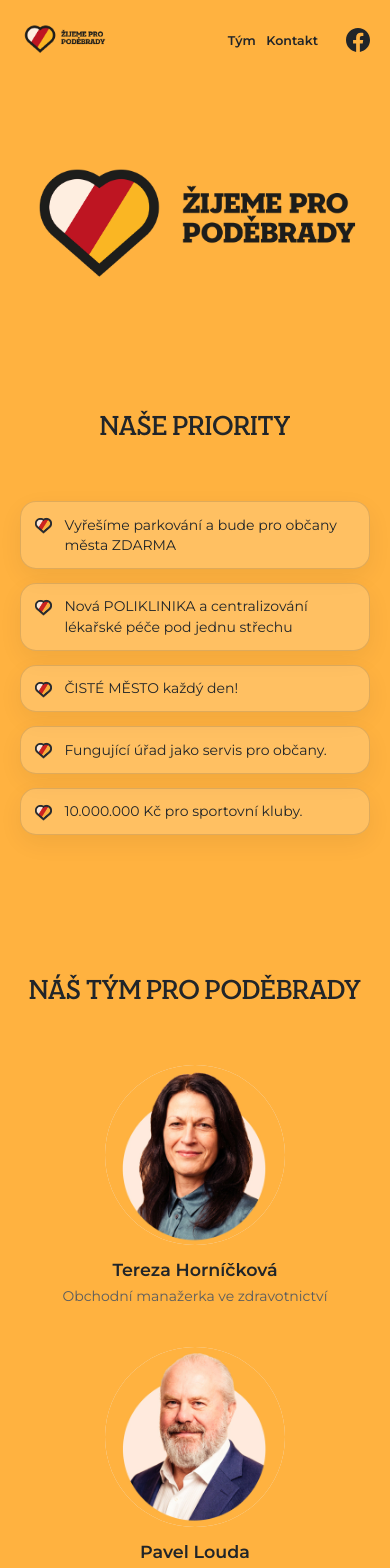
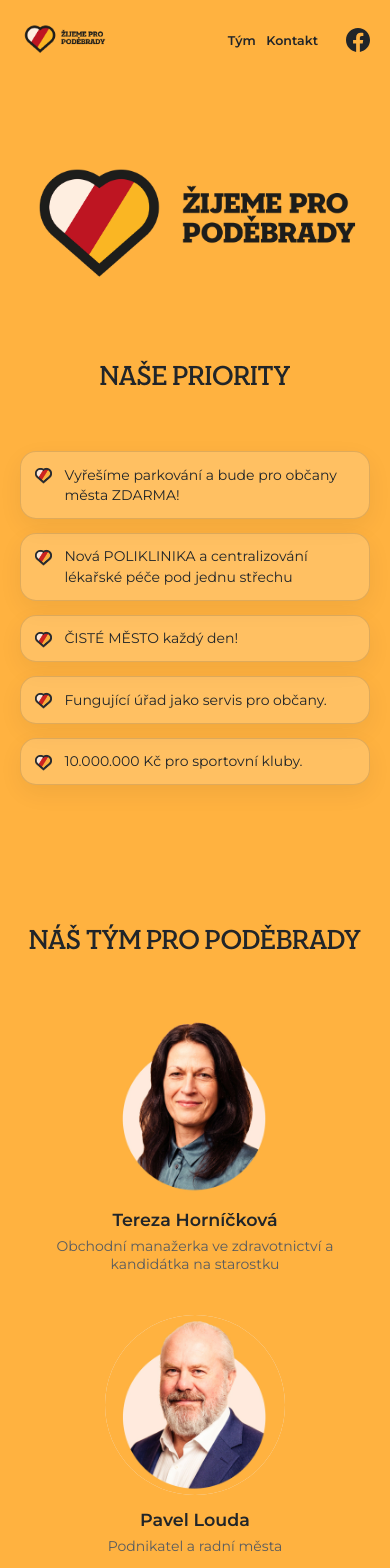
Before and after one commit to muzikp/www.zijemepropodebrady.cz, a SvelteKit app: page / in a window 390 px wide. Shown: the top 1568 px of the page. Built offline with nearby package versions, Linux system fonts and the light colour scheme.

Commit message:
Tighten homepage spacing

```diff
--- a/src/routes/+page.svelte
+++ b/src/routes/+page.svelte
@@ -136,13 +136,13 @@
 </section>
 
 <!-- Priorities Section -->
-<section class="priorities">
-	<div class="container">
-		<h2>NAŠE PRIORITY</h2>
+	<section class="priorities">
+		<div class="container">
+			<h2>NAŠE PRIORITY</h2>
 		<ul class="priority-list">
 			<li>
 				<img src="{base}/favicon.png" alt="" aria-hidden="true" />
-				<span>Vyřešíme parkování a bude pro občany města ZDARMA</span>
+				<span>Vyřešíme parkování a bude pro občany města ZDARMA!</span>
 			</li>
 			<li>
 				<img src="{base}/favicon.png" alt="" aria-hidden="true" />
@@ -175,7 +175,15 @@
 						<img src="{base}{member.avatarFilePath}" alt="{member.krestniJmeno} {member.prijmeni}" />
 					</div>
 					<h3>{member.krestniJmeno} {member.prijmeni}</h3>
-					<p class="member-profession">{member.povolani}</p>
+					<p class="member-profession">
+						{#if member.krestniJmeno === 'Tereza' && member.prijmeni === 'Horníčková'}
+							Obchodní manažerka ve zdravotnictví a kandidátka na starostku
+						{:else if member.krestniJmeno === 'Petr' && member.prijmeni === 'Hercik'}
+							Zástupce ředitele a učitel na EKO gymnáziu a zastupitel města
+						{:else}
+							{member.povolani}
+						{/if}
+					</p>
 					{#if member.specializace}
 						<p class="member-specialization">{member.specializace}</p>
 					{/if}
@@ -357,7 +365,7 @@
 	/* Hero Section */
 	.hero {
 		background-color: #ffb240;
-		padding: 150px 20px 100px;
+		padding: 150px 20px 50px;
 		text-align: center;
 	}
 
@@ -404,7 +412,7 @@
 
 	.priorities {
 		background-color: #ffb240;
-		padding: 20px 0 80px;
+		padding: 0 0 80px;
 	}
 
 	.priorities h2,
@@ -508,7 +516,7 @@
 		font-size: 2rem;
 		font-weight: 600;
 		color: var(--dark-gray-color);
-		margin-bottom: 2rem;
+		margin-bottom: 1rem;
 		font-family: 'Neutraface Slab Display', 'Montserrat', sans-serif;
 	}
 
@@ -662,7 +670,7 @@
 		}
 
 		.hero {
-			padding: 120px 20px 80px;
+			padding: 120px 20px 40px;
 		}
 
 		.hero-logo {
@@ -705,7 +713,7 @@
 		}
 
 		.priorities {
-			padding: 10px 0 60px;
+			padding: 0 0 60px;
 		}
 
 		.contact h2 {
```
